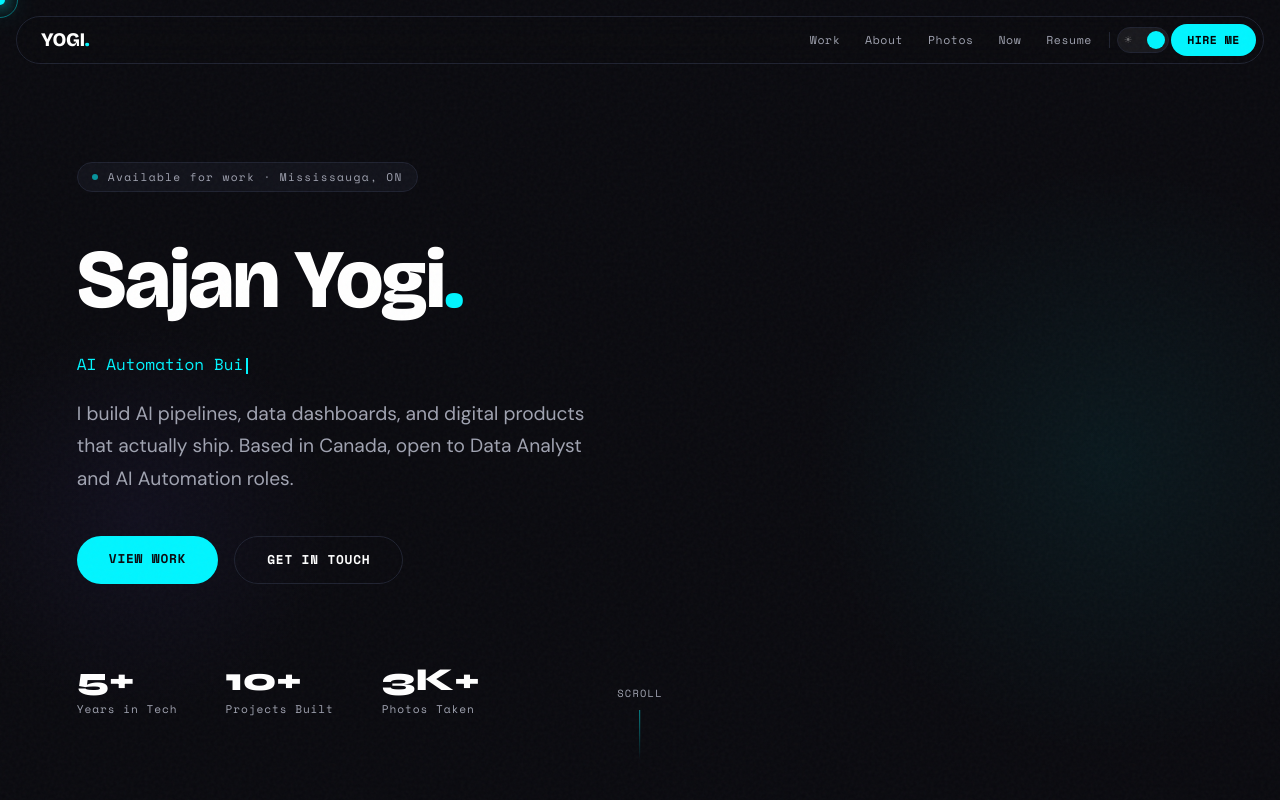
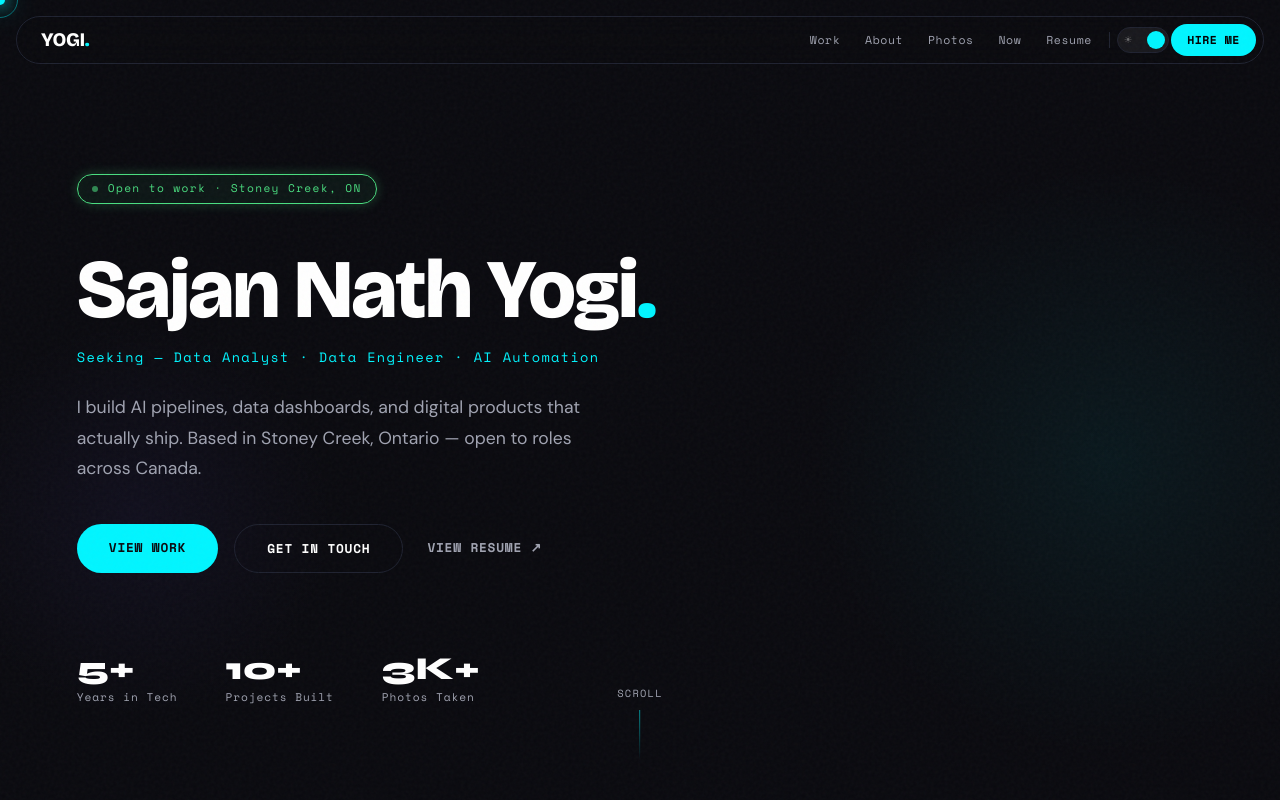
Before and after one commit to sazanyogi/sazan-portfolio, a Next.js app: page / in a window 1280 px wide. Shown: the top 800 px of the page. Built offline with nearby package versions, Linux system fonts and the light colour scheme.

Commit message:
Update hero copy, resume page bg, and contact email validation
- Hero: full name, open to work badge with green glow, seeking roles line, restored description
- Resume: dark site bg, warm paper color, layered shadow, noise texture
- Contact: client-side email format validation with inline error

```diff
--- a/src/app/page.tsx
+++ b/src/app/page.tsx
@@ -1,49 +1,11 @@
 "use client";
 
-import { useEffect, useState } from "react";
 import Link from "next/link";
 import Projects from "@/components/Projects";
 import About from "@/components/About";
 import PhotoTeaser from "@/components/PhotoTeaser";
 import Contact from "@/components/Contact";
 
-const ROLES = [
-  "Data Analyst",
-  "AI Automation Builder",
-  "Creative Technologist",
-  "Photographer",
-];
-
-function TypingText() {
-  const [roleIdx, setRoleIdx] = useState(0);
-  const [displayed, setDisplayed] = useState("");
-  const [deleting, setDeleting] = useState(false);
-
-  useEffect(() => {
-    const current = ROLES[roleIdx];
-    let timeout: ReturnType<typeof setTimeout>;
-
-    if (!deleting && displayed.length < current.length) {
-      timeout = setTimeout(() => setDisplayed(current.slice(0, displayed.length + 1)), 70);
-    } else if (!deleting && displayed.length === current.length) {
-      timeout = setTimeout(() => setDeleting(true), 1800);
-    } else if (deleting && displayed.length > 0) {
-      timeout = setTimeout(() => setDisplayed(displayed.slice(0, -1)), 40);
-    } else if (deleting && displayed.length === 0) {
-      setDeleting(false);
-      setRoleIdx((i) => (i + 1) % ROLES.length);
-    }
-
-    return () => clearTimeout(timeout);
-  }, [displayed, deleting, roleIdx]);
-
-  return (
-    <span style={{ color: "var(--cyan)" }}>
-      {displayed}
-      <span className="typing-cursor" />
-    </span>
-  );
-}
 
 const STATS = [
   { value: "5+", label: "Years in Tech" },
@@ -99,20 +61,21 @@ export default function Home() {
               gap: "0.6rem",
               fontFamily: "var(--font-space-mono)",
               fontSize: "0.7rem",
-              color: "var(--text-sec)",
+              color: "#4ade80",
               letterSpacing: "0.12em",
-              background: "var(--surface)",
-              border: "1px solid var(--border)",
+              background: "rgba(74,222,128,0.06)",
+              border: "1px solid #4ade80",
               borderRadius: "2rem",
               padding: "0.35rem 0.9rem",
               marginBottom: "2.5rem",
+              boxShadow: "0 0 12px rgba(74,222,128,0.25), inset 0 0 12px rgba(74,222,128,0.04)",
             }}
           >
             <span
               className="animate-pulse-dot"
-              style={{ width: "6px", height: "6px", borderRadius: "50%", background: "var(--cyan)", display: "inline-block", flexShrink: 0 }}
+              style={{ width: "6px", height: "6px", borderRadius: "50%", background: "#4ade80", display: "inline-block", flexShrink: 0 }}
             />
-            Available for work · Mississauga, ON
+            Open to work · Stoney Creek, ON
           </div>
 
           {/* Name — refined size, fixed descender clip */}
@@ -125,29 +88,25 @@ export default function Home() {
                 fontFamily: "var(--font-bricolage)",
                 fontWeight: 800,
                 fontSize: "clamp(3rem, 6.5vw, 6rem)",
-                lineHeight: 1.15,
+                lineHeight: 1.1,
                 letterSpacing: "-0.02em",
                 color: "var(--text)",
               }}
             >
-              Sajan Yogi
+              Sajan Nath Yogi
               <span style={{ color: "var(--cyan)" }}>.</span>
             </h1>
-          </div>
-
-          {/* Typing role */}
-          <div
-            className="animate-fade-up"
-            style={{
-              fontFamily: "var(--font-space-mono)",
-              fontSize: "clamp(0.85rem, 1.8vw, 1rem)",
-              color: "var(--text-sec)",
-              marginBottom: "1.25rem",
-              animationDelay: "0.2s",
-              minHeight: "1.6em",
-            }}
-          >
-            <TypingText />
+            <div
+              style={{
+                fontFamily: "var(--font-space-mono)",
+                fontSize: "clamp(0.72rem, 1.4vw, 0.85rem)",
+                color: "var(--cyan)",
+                letterSpacing: "0.1em",
+                marginTop: "0.75rem",
+              }}
+            >
+              Seeking — Data Analyst · Data Engineer · AI Automation
+            </div>
           </div>
 
           {/* One-liner */}
@@ -155,16 +114,16 @@ export default function Home() {
             className="animate-fade-up"
             style={{
               fontFamily: "var(--font-dm-sans)",
-              fontSize: "clamp(1rem, 2vw, 1.2rem)",
+              fontSize: "clamp(1rem, 2vw, 1.1rem)",
               color: "var(--text-sec)",
-              lineHeight: 1.7,
+              lineHeight: 1.75,
               maxWidth: "520px",
               marginBottom: "2.5rem",
-              animationDelay: "0.25s",
+              animationDelay: "0.2s",
             }}
           >
             I build AI pipelines, data dashboards, and digital products that actually ship.
-            Based in Canada, open to Data Analyst and AI Automation roles.
+            Based in Stoney Creek, Ontario — open to roles across Canada.
           </p>
 
           <div
@@ -177,7 +136,7 @@ export default function Home() {
             }}
           >
             <Link
-              href="#work"
+              href="/work"
               style={{
                 fontFamily: "var(--font-space-mono)",
                 fontSize: "0.8rem",
@@ -230,6 +189,33 @@ export default function Home() {
               }}
             >
               GET IN TOUCH
+            </Link>
+            <Link
+              href="/resume"
+              style={{
+                fontFamily: "var(--font-space-mono)",
+                fontSize: "0.8rem",
+                fontWeight: 700,
+                letterSpacing: "0.06em",
+                color: "var(--text-sec)",
+                background: "transparent",
+                border: "none",
+                padding: "0.85rem 0.5rem",
+                borderRadius: "3rem",
+                textDecoration: "none",
+                transition: "color 0.2s, transform 0.2s",
+                display: "inline-block",
+              }}
+              onMouseEnter={(e) => {
+                e.currentTarget.style.color = "var(--text)";
+                e.currentTarget.style.transform = "translateY(-2px)";
+              }}
+              onMouseLeave={(e) => {
+                e.currentTarget.style.color = "var(--text-sec)";
+                e.currentTarget.style.transform = "translateY(0)";
+              }}
+            >
+              VIEW RESUME ↗
             </Link>
           </div>
 
--- a/src/components/Contact.tsx
+++ b/src/components/Contact.tsx
@@ -8,12 +8,20 @@ const SOCIALS = [
   { label: "Email", handle: "sazanyogi@gmail.com", href: "mailto:sazanyogi@gmail.com" },
 ];
 
+const emailRegex = /^[^\s@]+@[^\s@]+\.[^\s@]+$/;
+
 export default function Contact() {
   const [form, setForm] = useState({ name: "", email: "", message: "" });
   const [status, setStatus] = useState<"idle" | "sending" | "sent" | "error">("idle");
+  const [emailError, setEmailError] = useState("");
 
   const handleSubmit = async (e: React.FormEvent) => {
     e.preventDefault();
+    if (!emailRegex.test(form.email)) {
+      setEmailError("Please enter a valid email address");
+      return;
+    }
+    setEmailError("");
     setStatus("sending");
     try {
       const res = await fetch("/api/contact", {
@@ -184,16 +192,26 @@ export default function Contact() {
             onFocus={(e) => (e.target.style.borderColor = "var(--pink)")}
             onBlur={(e) => (e.target.style.borderColor = "var(--border)")}
           />
+          <div style={{ display: "flex", flexDirection: "column", gap: "0.35rem" }}>
             <input
               type="email"
               placeholder="Your email"
               value={form.email}
-            onChange={(e) => setForm({ ...form, email: e.target.value })}
+              onChange={(e) => {
+                setForm({ ...form, email: e.target.value });
+                if (emailError) setEmailError("");
+              }}
               required
-            style={inputStyle}
-            onFocus={(e) => (e.target.style.borderColor = "var(--pink)")}
-            onBlur={(e) => (e.target.style.borderColor = "var(--border)")}
+              style={{ ...inputStyle, borderColor: emailError ? "#cc3333" : undefined }}
+              onFocus={(e) => (e.target.style.borderColor = emailError ? "#cc3333" : "var(--pink)")}
+              onBlur={(e) => (e.target.style.borderColor = emailError ? "#cc3333" : "var(--border)")}
             />
+            {emailError && (
+              <span style={{ fontFamily: "var(--font-dm-sans)", fontSize: "0.78rem", color: "#cc3333", paddingLeft: "0.25rem" }}>
+                {emailError}
+              </span>
+            )}
+          </div>
           <textarea
             placeholder="What's on your mind?"
             value={form.message}
```
Also changed, not shown: src/app/resume/page.tsx (+19 -4 lines). Lines whose indentation alone changed are shown as unchanged.
